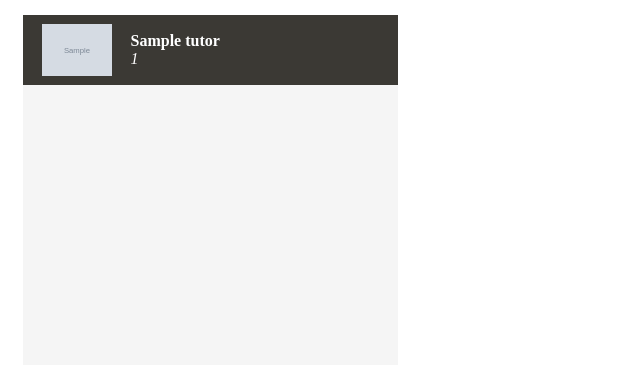
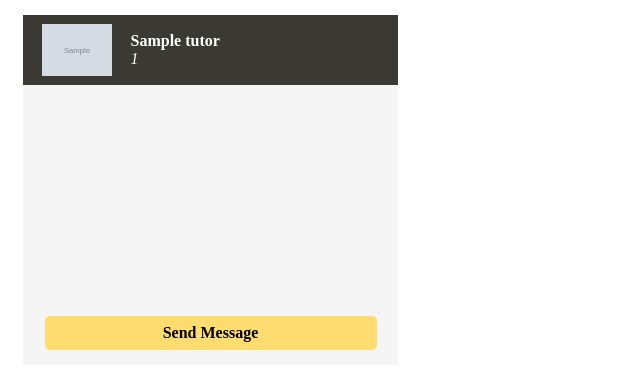
Before and after one commit to Burned357Waffles/CSC648-term-project, a Flask app: template application/tutorlink/templates/partials/tutor_post.jinja2 in a window 1280 px wide. Shown: the top 389 px of the page, without its empty margins (0-640 px from the left). Run offline with Flask 3, Linux system fonts and the light colour scheme; the template is opened without the code that fills it: most values are stand-ins (such as "Sample title", 1, 10 or a date in 2020); grey boxes marked "Sample" are stand-in pictures.

Commit message:
send message button added

```diff
--- a/application/tutorlink/static/css/tutor_post.css
+++ b/application/tutorlink/static/css/tutor_post.css
@@ -61,4 +61,25 @@
     color: black;
     cursor: pointer;
     margin: 15px;
+    position: relative;
 }
+
+.send-message-button {
+    background-color: #ffdc70;
+    color: black;
+    border: none;
+    border-radius: 5px;
+    padding: 8px 16px;
+    cursor: pointer;
+    font-weight: bold;
+    position: absolute;
+    bottom: 15px;
+    left: 50%;
+    transform: translateX(-50%);
+    width: 80%;
+}
+
+.send-message-button:hover {
+    background-color: #fc3;
+    color: #303;
+}
--- a/application/tutorlink/templates/partials/tutor_post.jinja2
+++ b/application/tutorlink/templates/partials/tutor_post.jinja2
@@ -1,4 +1,5 @@
-{% set title = "Search - Tutorlink" %}
+{% set title = "Tutor_Post_Cards - Tutorlink" %}
+
 <link rel="stylesheet" href="{{ url_for("static", filename=('css/tutor_post.css')) }}" />
 <script defer src="{{ url_for("static", filename=('js/tutor_post.js')) }}"></script>
 
@@ -6,11 +7,15 @@
     <div class="tutor-post">
         <div class="tutor-post-header">
             <img src="{{ url_for('static', filename=(tutor.tutor_photo)) }}" alt="{{ tutor.tutor_name }}'s Photo">
+
             <div class="tutor-post-header-text">
                 <div class="tutor-name">{{ tutor.tutor_name }}</div>
                 <div class="subj">{{ subj_db.query.filter_by(subj_id=tutor.tutor_subj).first().subj_short ~ ' ' ~ tutor.tutor_subj_num }}</div>
             </div>
         </div>
+
+        <div class="send-message-button">Send Message</div>
+
     </div>
 
 
```
